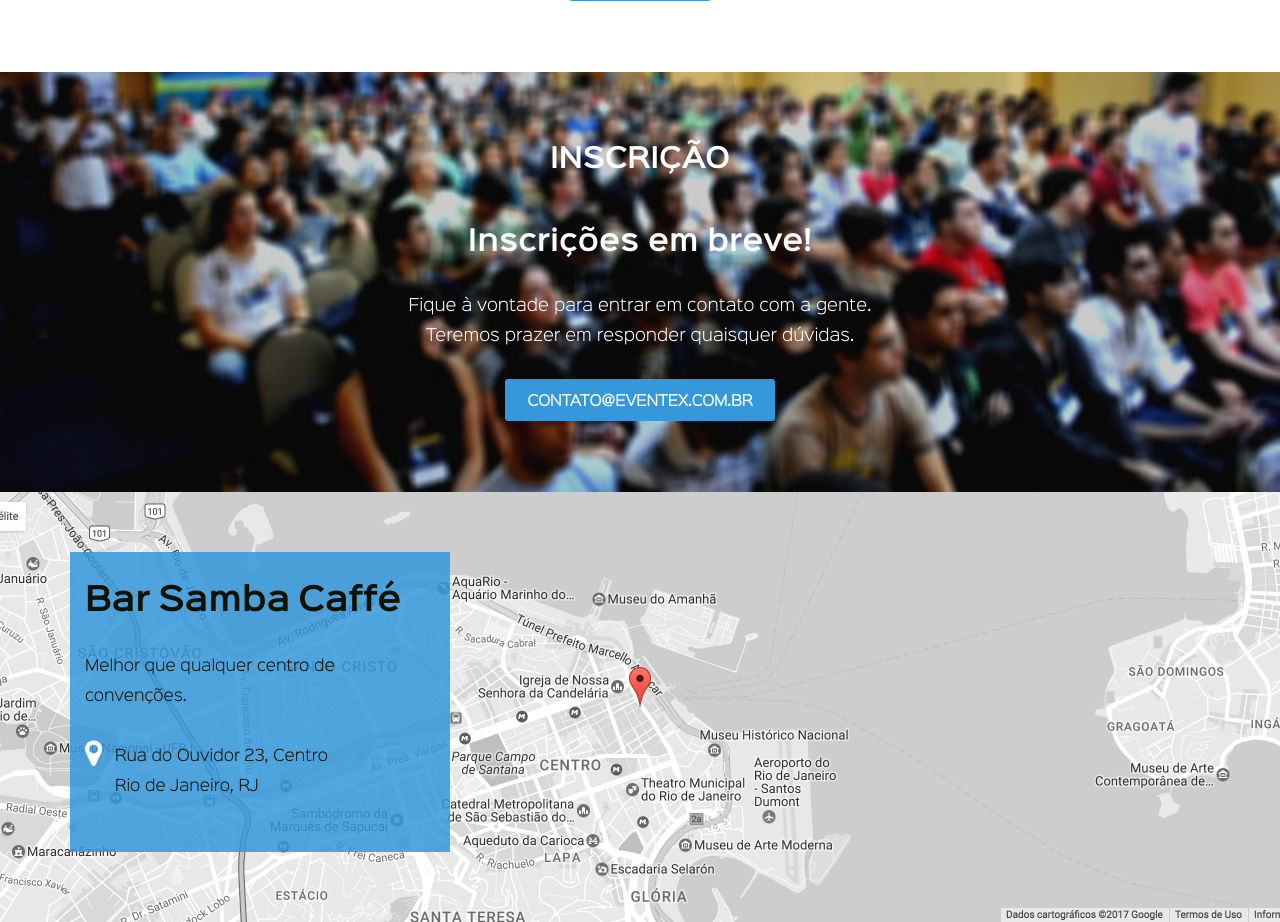
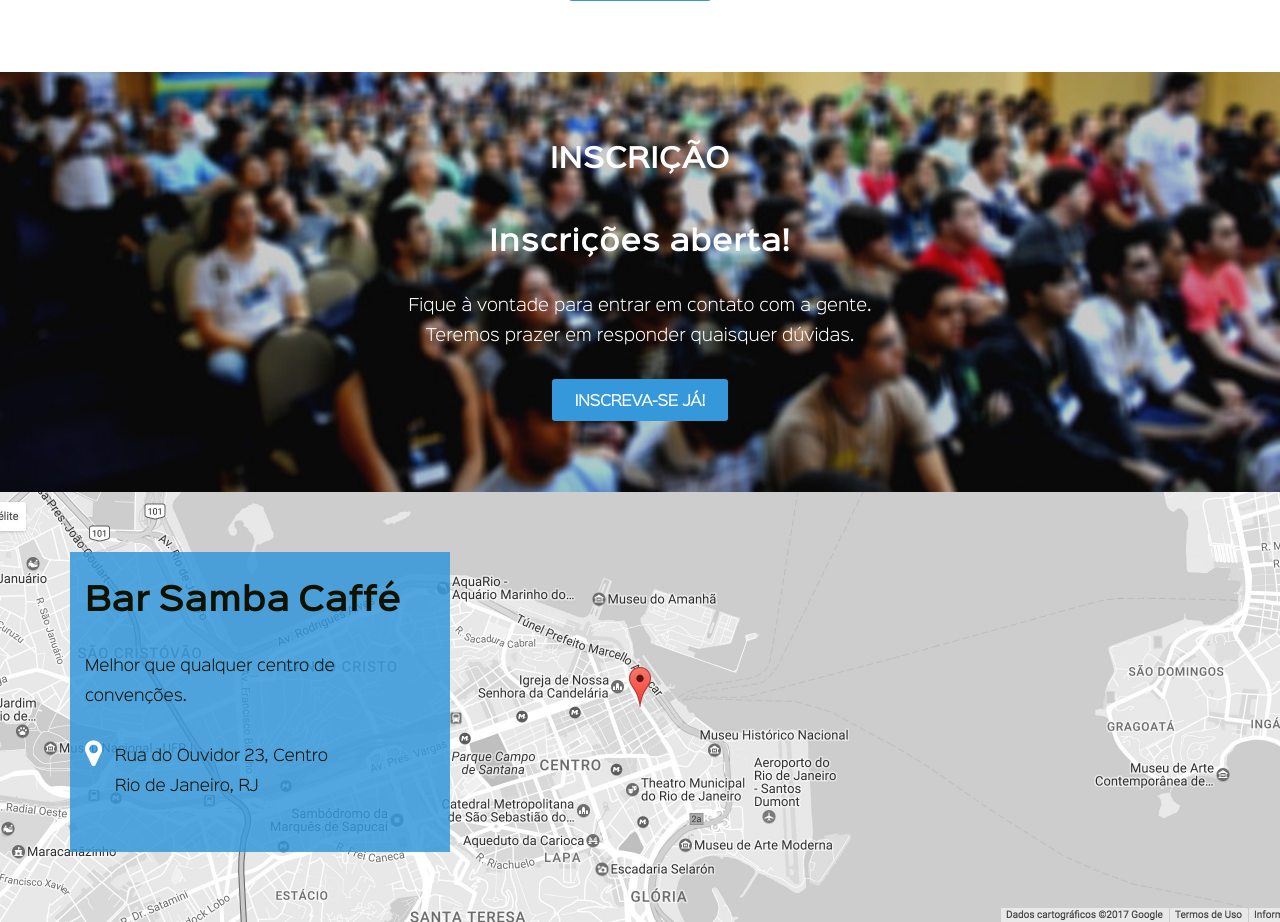
Before and after one commit to ericvieira/eventex, a Django app: template eventex/core/templates/index.html in a window 1280 px wide. Shown: the part 1818-2740 px from the top of the page. Run offline with Django 3.2, Linux system fonts and the light colour scheme; the template is opened without the code that fills it, so the values that code supplies are empty; some libraries are stand-ins or nearby versions.

Commit message:
Habilita inscrições

```diff
--- a/eventex/core/templates/index.html
+++ b/eventex/core/templates/index.html
@@ -109,9 +109,9 @@
             <div class="register row">
                 <div class="text-align-center row desktop-12 padding-top-2 min-h-14 container">
                 	<h2>Inscrição</h2>
-                	<h3>Inscrições em breve!</h3>
+                	<h3>Inscrições aberta!</h3>
                     <p>Fique à vontade para entrar em contato com a gente.<br>Teremos prazer em responder quaisquer dúvidas.</p>
-                	<a class="btn-basic btn-blue" href="mailto:contato@eventex.com.br">contato@eventex.com.br</a>
+                	<a class="btn-basic btn-blue" href="/inscricao/">Inscreva-se Já!</a>
                 </div>
             </div>
         </section>
--- a/eventex/core/tests.py
+++ b/eventex/core/tests.py
@@ -11,7 +11,9 @@ class HomeTest(TestCase):
         """GET  / must return status code 200"""
         self.assertEqual(200, self.responce.status_code)
 
-
     def test_template(self):
         """ Must use index.html"""
         self.assertTemplateUsed(self.responce, 'index.html')
+
+    def test_subscription_link(self):
+        self.assertContains(self.responce, 'href="/inscricao/"')
--- a/eventex/subscriptions/tests.py
+++ b/eventex/subscriptions/tests.py
@@ -116,4 +116,4 @@ class SubscribeSucessesMessage(TestCase):
         data =  dict(name='Eric Vieira', cpf='12345678901', email='eric.vieira@me.com', phone='21-99889-3320')
 
         response = self.client.post('/inscricao/', data, follow=True)
-        self.assertContains(response, "Inscrição realizada com sucesso!")
+        self.assertContains(response, 'Inscrição realizada com sucesso!')
```
